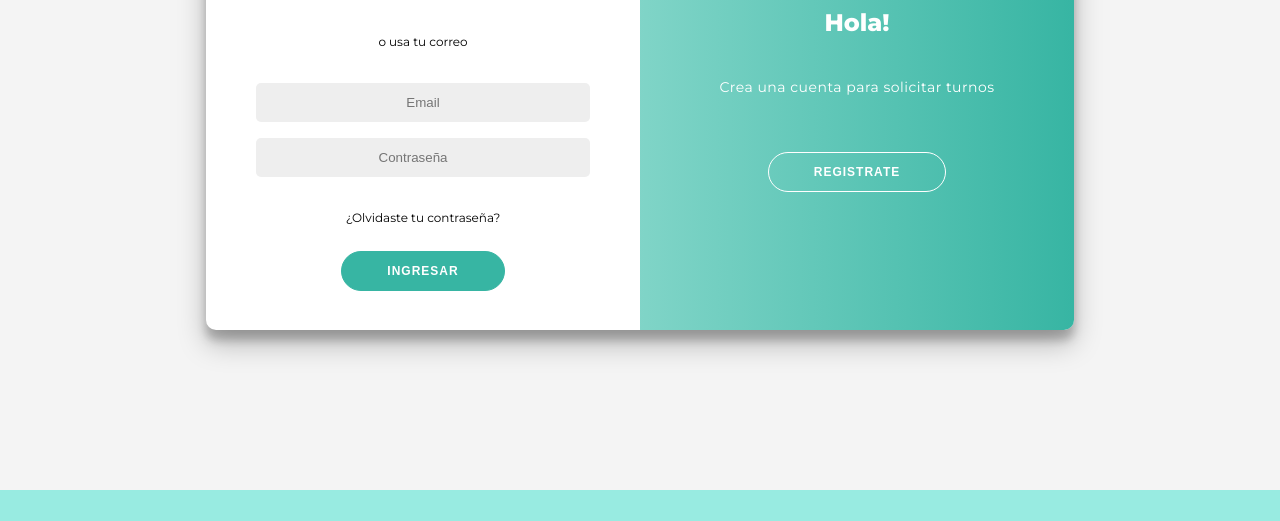
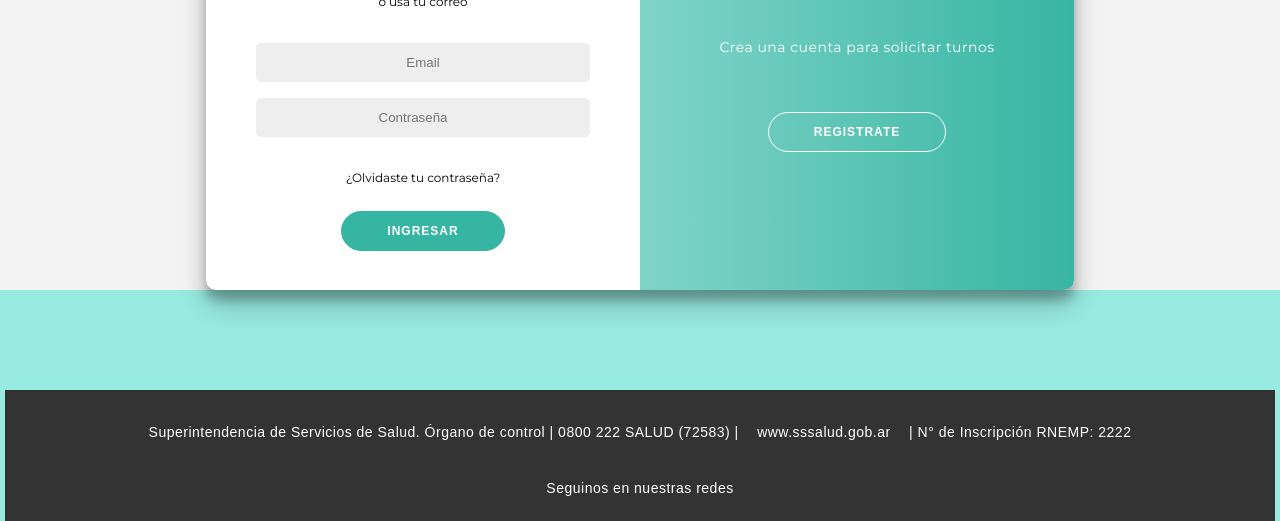
Before and after one commit to MCicchelliMauro/CentroMedicoIntegral, a plain HTML site: page html/login.html in a window 1280 px wide. Shown: the part 290-811 px from the top of the page. Drawn offline with Linux system fonts and the light colour scheme.

Commit message:
Update stylelogin.css

```diff
--- a/assets/css/stylelogin.css
+++ b/assets/css/stylelogin.css
@@ -17,8 +17,7 @@ main {
   align-items: center;
   flex-direction: column;
   font-family: "Montserrat", sans-serif;
-  height: 100vh;
-  margin: -20px 0 50px;
+  margin: 100px 0;
 }
 
 h1 {
```
